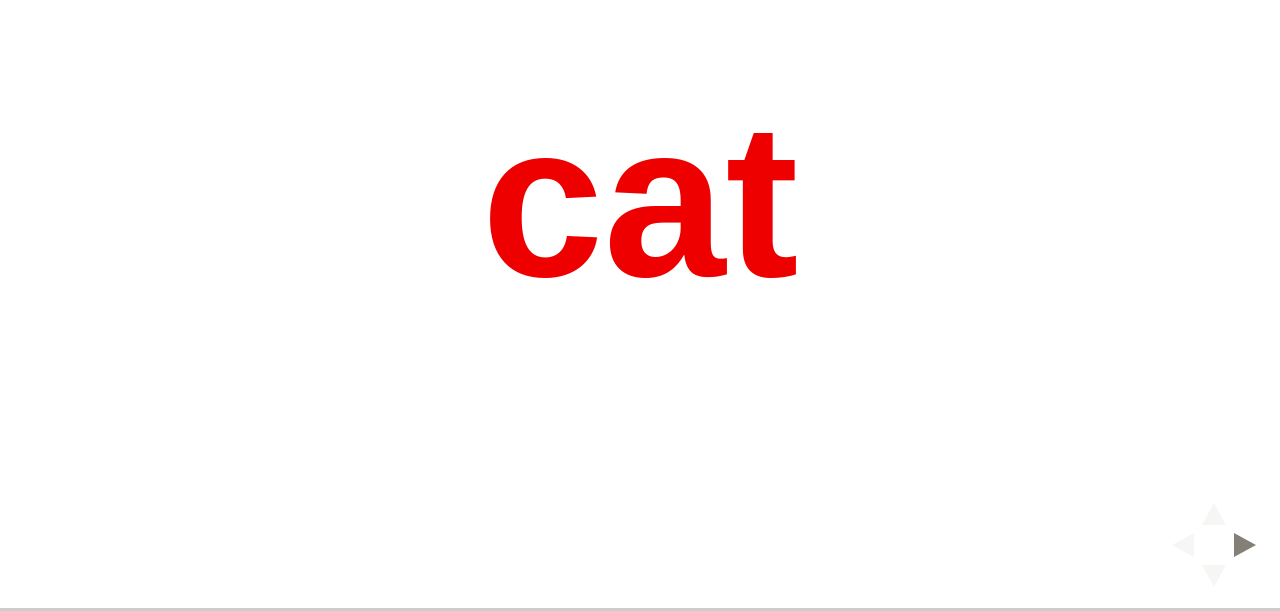
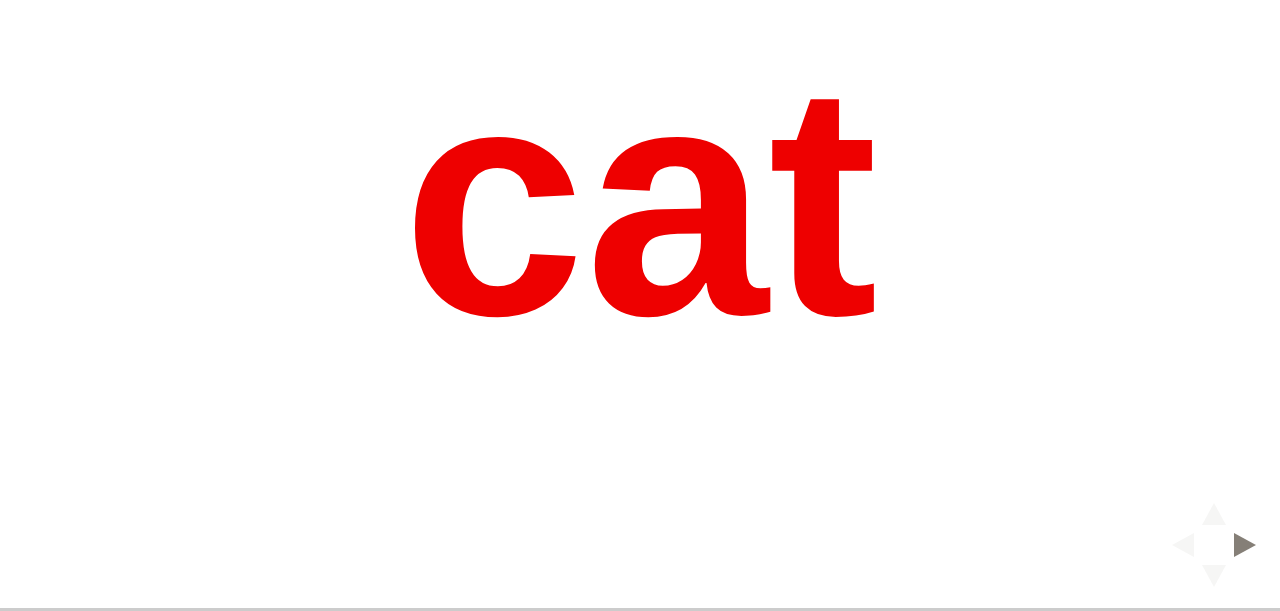
Before and after one commit to bigsoftpaws/reading, a plain HTML site: page index.html in a window 1280 px wide. Shown: the part 189-800 px from the top of the page. Drawn offline with nearby package versions, Linux system fonts and the light colour scheme; files whose address does not match are found by name.

Commit message:
Update index.html

```diff
--- a/index.html
+++ b/index.html
@@ -14,7 +14,7 @@
             .slides section.has-light-background,
             .slides section.has-light-background h2 {
                 color: #e00;
-                font-size: 200px;
+                font-size: 300px;
                 font-family: arial;
                 font-weight: bold;
             }
```
